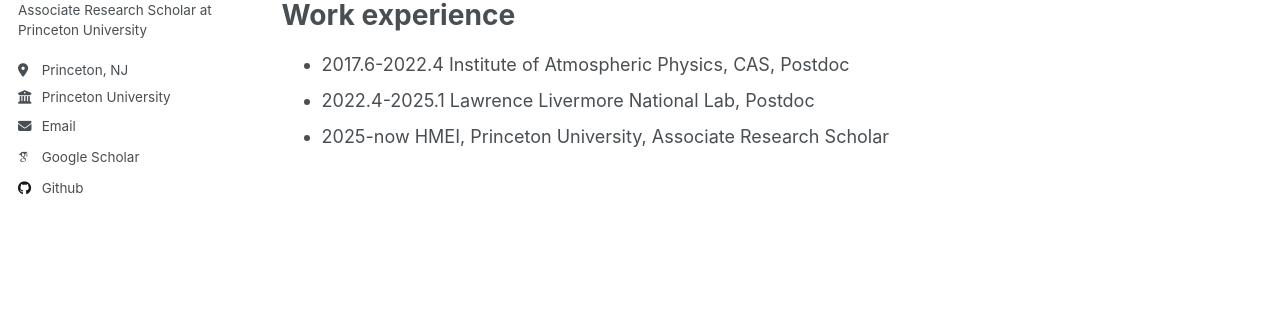
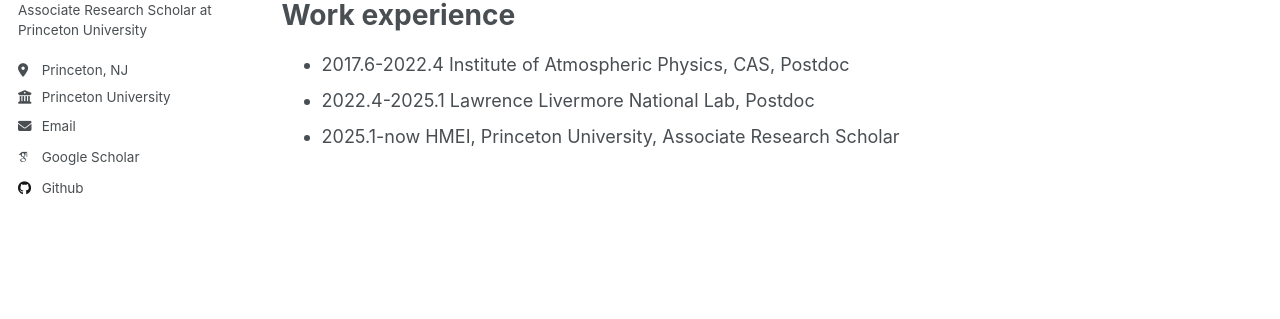
Before and after one commit to jinbox2000/jinbox2000.github.io, a Jekyll site: the page built from _pages/cv.md, in a window 1280 px wide. Shown: the part 282-601 px from the top of the page. Built offline with Jekyll 4.4.1, drawn with Linux system fonts in a browser that asks for light colours; some web fonts are replaced.

Commit message:
Update cv.md

```diff
--- a/_pages/cv.md
+++ b/_pages/cv.md
@@ -18,4 +18,4 @@ Work experience
 ======
 * 2017.6-2022.4 Institute of Atmospheric Physics, CAS, Postdoc
 * 2022.4-2025.1 Lawrence Livermore National Lab, Postdoc
-* 2025-now      HMEI, Princeton University, Associate Research Scholar
+* 2025.1-now      HMEI, Princeton University, Associate Research Scholar
```
